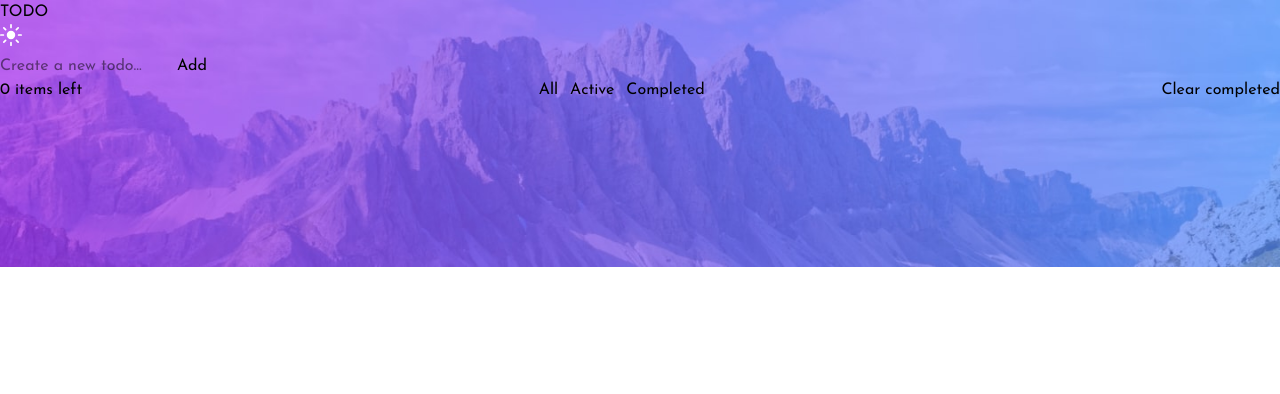
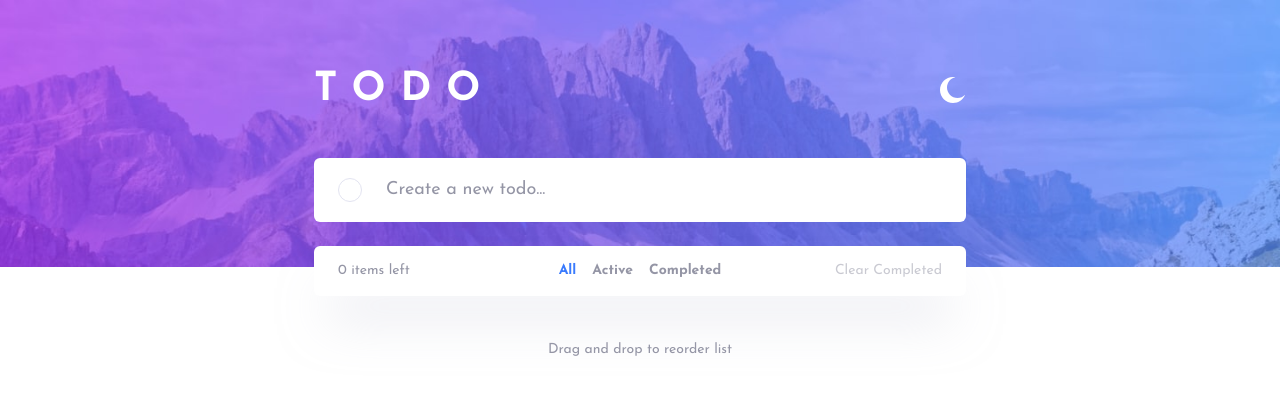
Before and after one commit to LEVANIKAPANADZE/ToDo-list, a Next.js app: page / in a window 1280 px wide. Shown: the top 394 px of the page. Built offline with nearby package versions, Linux system fonts and the light colour scheme; what @dnd-kit/react would draw is missing.

Commit message:
feat: enhance UI components with improved styling and layout adjustments

```diff
--- a/app/components/Filter.tsx
+++ b/app/components/Filter.tsx
@@ -22,18 +22,27 @@ export default function Filter({
   hasCompletedTodos,
 }: FilterProps) {
   return (
-    <div className="flex items-center justify-between gap-4">
+    <div className="relative flex h-[50px] items-center justify-between gap-4 px-5 text-xs text-[#9495a5] md:px-6 md:text-sm dark:text-[#5b5e7e]">
       <span>
         {itemsLeft} {itemsLeft === 1 ? "item" : "items"} left
       </span>
 
-      <div className="flex gap-3" role="group" aria-label="Filter todos">
+      <div
+        className="absolute flex gap-4 text-sm font-bold max-md:inset-x-0 max-md:top-full max-md:mt-4 max-md:h-12 max-md:items-center max-md:justify-center max-md:rounded-md max-md:bg-white max-md:shadow-[0_35px_50px_-15px_rgba(194,195,214,0.5)] max-md:dark:bg-[#25273d] max-md:dark:shadow-[0_35px_50px_-15px_rgba(0,0,0,0.5)] md:top-1/2 md:left-1/2 md:-translate-x-1/2 md:-translate-y-1/2"
+        role="group"
+        aria-label="Filter todos"
+      >
         {filters.map((filter) => (
           <button
             key={filter.value}
             type="button"
             aria-pressed={activeFilter === filter.value}
             onClick={() => setActiveFilter(filter.value)}
+            className={`cursor-pointer transition-colors focus-visible:outline-2 focus-visible:outline-[#3a7bfd] ${
+              activeFilter === filter.value
+                ? "text-[#3a7bfd]"
+                : "text-[#9495a5] hover:text-[#494c6b] dark:text-[#5b5e7e] dark:hover:text-[#e3e4f1]"
+            }`}
           >
             {filter.label}
           </button>
@@ -44,8 +53,9 @@ export default function Filter({
         type="button"
         onClick={onClearCompleted}
         disabled={!hasCompletedTodos}
+        className="cursor-pointer transition-colors hover:text-[#494c6b] focus-visible:outline-2 focus-visible:outline-[#3a7bfd] disabled:cursor-default disabled:opacity-50 disabled:hover:text-inherit dark:hover:text-[#e3e4f1]"
       >
-        Clear completed
+        Clear Completed
       </button>
     </div>
   );
--- a/app/components/Header.tsx
+++ b/app/components/Header.tsx
@@ -12,24 +12,30 @@ export default function Header() {
     setMounted(true);
   }, []);
 
+  const isDark = resolvedTheme === "dark";
+
   return (
-    <header>
-      <div>
-        <h1>TODO</h1>
-      </div>
+    <header className="mx-auto flex w-full max-w-[540px] xl:max-w-[700px] items-center justify-between px-6 pt-12 pb-10 md:pt-[70px] md:pb-12">
+      <h1 className="text-xl leading-none font-bold tracking-[0.4em] text-white md:text-[40px] md:tracking-[0.375em]">
+        TODO
+      </h1>
 
       <button
         type="button"
-        onClick={() => setTheme(resolvedTheme === "dark" ? "light" : "dark")}
-        aria-label="Toggle theme"
+        onClick={() => setTheme(isDark ? "light" : "dark")}
+        aria-label={isDark ? "Switch to light theme" : "Switch to dark theme"}
         disabled={!mounted}
+        className="flex h-5 w-5 shrink-0 cursor-pointer items-center justify-center focus-visible:outline-2 focus-visible:outline-offset-4 focus-visible:outline-white md:h-[26px] md:w-[26px]"
       >
-        {mounted &&
-          (resolvedTheme === "dark" ? (
-            <Image src="/icon-moon.svg" alt="Moon" width={22} height={22} />
-          ) : (
-            <Image src="/icon-sun.svg" alt="Sun" width={22} height={22} />
-          ))}
+        {mounted && (
+          <Image
+            src={isDark ? "/icon-sun.svg" : "/icon-moon.svg"}
+            alt=""
+            width={26}
+            height={26}
+            className="h-5 w-5 md:h-[26px] md:w-[26px]"
+          />
+        )}
       </button>
     </header>
   );
--- a/app/components/Input.tsx
+++ b/app/components/Input.tsx
@@ -6,15 +6,28 @@ type InputProps = {
 
 export default function Input({ todo, setTodo, handleAdd }: InputProps) {
   return (
-    <div>
+    <form
+      onSubmit={(event) => {
+        event.preventDefault();
+        handleAdd();
+      }}
+      className="mb-6 flex h-12 items-center gap-3 rounded-md bg-white px-5 md:h-16 md:gap-6 md:px-6 dark:bg-[#25273d]"
+    >
+      <button
+        type="submit"
+        aria-label="Add todo"
+        disabled={!todo.trim()}
+        className="h-5 w-5 shrink-0 cursor-pointer rounded-full border border-[#e3e4f1] transition-colors hover:border-[#a45cf0] focus-visible:outline-2 focus-visible:outline-offset-2 focus-visible:outline-[#3a7bfd] disabled:cursor-default disabled:hover:border-[#e3e4f1] md:h-6 md:w-6 dark:border-[#393a4b] dark:disabled:hover:border-[#393a4b]"
+      />
+
       <input
         type="text"
         placeholder="Create a new todo..."
+        aria-label="New todo"
         value={todo}
         onChange={(e) => setTodo(e.target.value)}
+        className="min-w-0 flex-1 bg-transparent text-xs text-[#494c6b] caret-[#3a7bfd] outline-none placeholder:text-[#9495a5] md:text-lg dark:text-[#c8cbe7] dark:placeholder:text-[#767992]"
       />
-
-      <button onClick={handleAdd}>Add</button>
-    </div>
+    </form>
   );
 }
--- a/app/components/List.tsx
+++ b/app/components/List.tsx
@@ -41,7 +41,9 @@ function SortableTodo({
     <div
       ref={ref}
       role="listitem"
-      className={`flex items-center gap-3 ${isDragging ? "opacity-50" : ""}`}
+      className={`group flex min-h-[52px] items-center gap-3 border-b border-[#e3e4f1] px-5 py-3 md:min-h-16 md:gap-6 md:px-6 dark:border-[#393a4b] ${
+        isDragging ? "opacity-50" : ""
+      }`}
     >
       <input
         type="checkbox"
@@ -50,6 +52,7 @@ function SortableTodo({
         aria-label={`Mark ${todo.todo} as ${
           todo.completed ? "active" : "completed"
         }`}
+        className="h-5 w-5 shrink-0 cursor-pointer appearance-none rounded-full border border-[#e3e4f1] bg-transparent transition-colors hover:border-[#a45cf0] focus-visible:outline-2 focus-visible:outline-offset-2 focus-visible:outline-[#3a7bfd] checked:border-transparent checked:bg-[linear-gradient(135deg,#57ddff,#c058f3)] md:h-6 md:w-6 dark:border-[#393a4b]"
       />
 
       <span
@@ -58,8 +61,14 @@ function SortableTodo({
         tabIndex={sortingDisabled ? -1 : 0}
         aria-label={`Reorder ${todo.todo}`}
         aria-disabled={sortingDisabled}
-        className={`cursor-grab touch-none select-none active:cursor-grabbing focus-visible:outline-2 ${
-          todo.completed ? "line-through opacity-50" : ""
+        className={`min-w-0 flex-1 touch-none select-none break-words text-xs focus-visible:outline-2 focus-visible:outline-[#3a7bfd] md:text-lg ${
+          sortingDisabled
+            ? "cursor-default"
+            : "cursor-grab active:cursor-grabbing"
+        } ${
+          todo.completed
+            ? "text-[#d1d2da] line-through dark:text-[#4d5067]"
+            : "text-[#494c6b] dark:text-[#c8cbe7]"
         }`}
       >
         {todo.todo}
@@ -69,8 +78,15 @@ function SortableTodo({
         type="button"
         onClick={() => handleDelete(todo.id)}
         aria-label={`Delete ${todo.todo}`}
+        className="shrink-0 focus-visible:opacity-100 focus-visible:outline-2 focus-visible:outline-[#3a7bfd] md:opacity-0 md:transition-opacity md:group-hover:opacity-100"
       >
-        <Image src="/icon-cross.svg" alt="" width={18} height={18} />
+        <Image
+          src="/icon-cross.svg"
+          alt=""
+          width={18}
+          height={18}
+          className="h-3 w-3 md:h-[18px] md:w-[18px]"
+        />
       </button>
     </div>
   );
--- a/app/page.tsx
+++ b/app/page.tsx
@@ -178,9 +178,10 @@ export default function Home() {
   });
 
   return (
-    <div>
+    <main className="mx-auto w-full max-w-[540px] xl:max-w-[700px] flex-1 px-6 pb-16">
       <Input todo={todo} setTodo={setTodo} handleAdd={handleAdd} />
 
+      <div className="relative rounded-md bg-white shadow-[0_35px_50px_-15px_rgba(194,195,214,0.5)] max-md:mb-[100px] dark:bg-[#25273d] dark:shadow-[0_35px_50px_-15px_rgba(0,0,0,0.5)]">
         <List
           data={visibleTodos}
           handleDelete={handleDelete}
@@ -197,5 +198,10 @@ export default function Home() {
           hasCompletedTodos={data.some((item) => item.completed)}
         />
       </div>
+
+      <p className="mx-auto w-full text-center text-sm text-[#9495a5] md:mt-11 dark:text-[#5b5e7e]">
+        Drag and drop to reorder list
+      </p>
+    </main>
   );
 }
```
Lines whose indentation alone changed are shown as unchanged.
